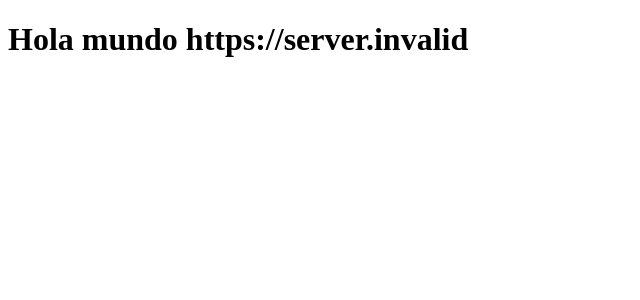
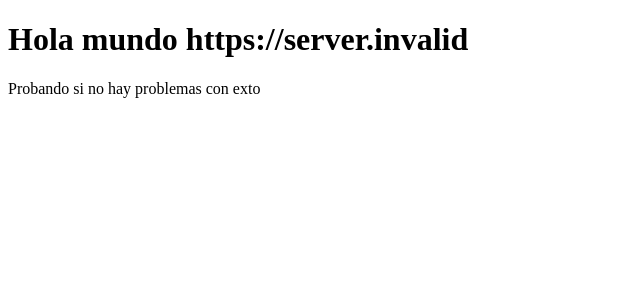
Before and after one commit to ivanvqz/ecommerceUlises, a React (Vite) app: page / in a window 1280 px wide. Shown: the top 300 px of the page, without its empty margins (0-640 px from the left). Built offline with nearby package versions, Linux system fonts and the light colour scheme; no server answers.

Commit message:
mensaje para desarrollo

```diff
--- a/src/App.jsx
+++ b/src/App.jsx
@@ -5,6 +5,7 @@ function App() {
   return (
     <div>
       <h1>Hola mundo {API_URL}</h1>
+      <p>Probando si no hay problemas con exto</p>
     </div>
   )
 }
```
